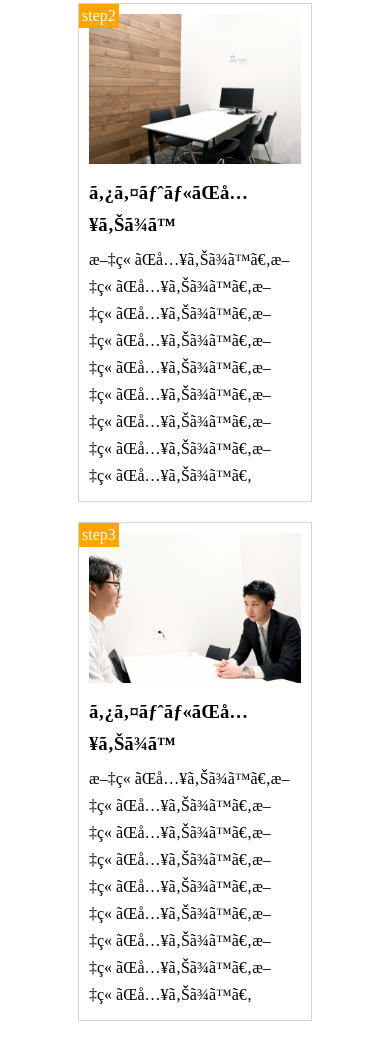
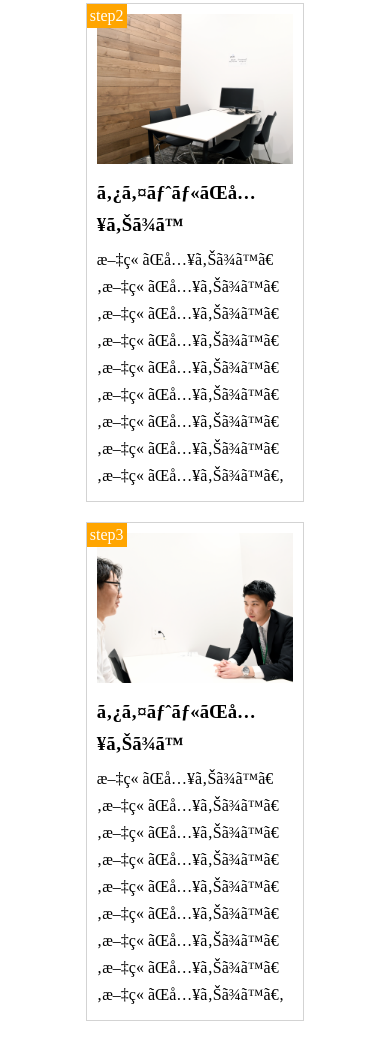
Before and after one commit to Sokomoto/HTML-CSS-chapter10_Task, a plain HTML site: page index.html in a window 390 px wide. Shown: the part 566-1626 px from the top of the page. Drawn offline with Linux system fonts and the light colour scheme.

Commit message:
resubmit

```diff
--- a/style.css
+++ b/style.css
@@ -62,11 +62,15 @@ main{
 
 @media screen and (max-width:768px){
 	main{
-		width:60%;
+		width:90%;
+		margin: 0 auto;
+		padding-left:17%;
+		padding-right:17%;
 	}
 	.step{
 		width:100%;
-		margin:0 auto;
+		margin-top:50px;
+
 	}
 	.step:nth-child(2){
 		width:100%;
@@ -75,6 +79,8 @@ main{
 	}
 	.step:nth-child(3){
 		width:100%;
+		margin-top:0px;
+		margin-bottom:50px;
 	}
 	.title{
 		width: 100%
```
